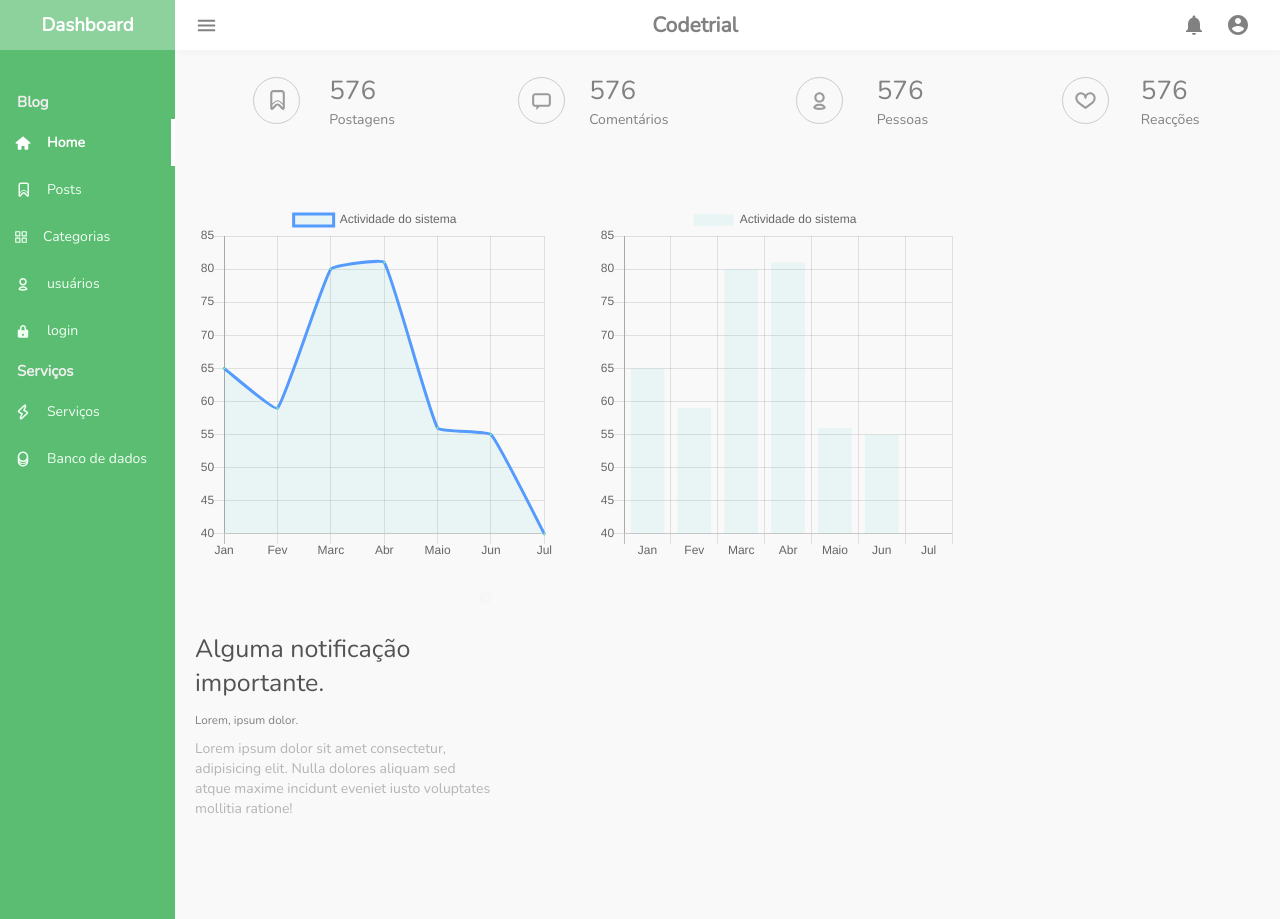
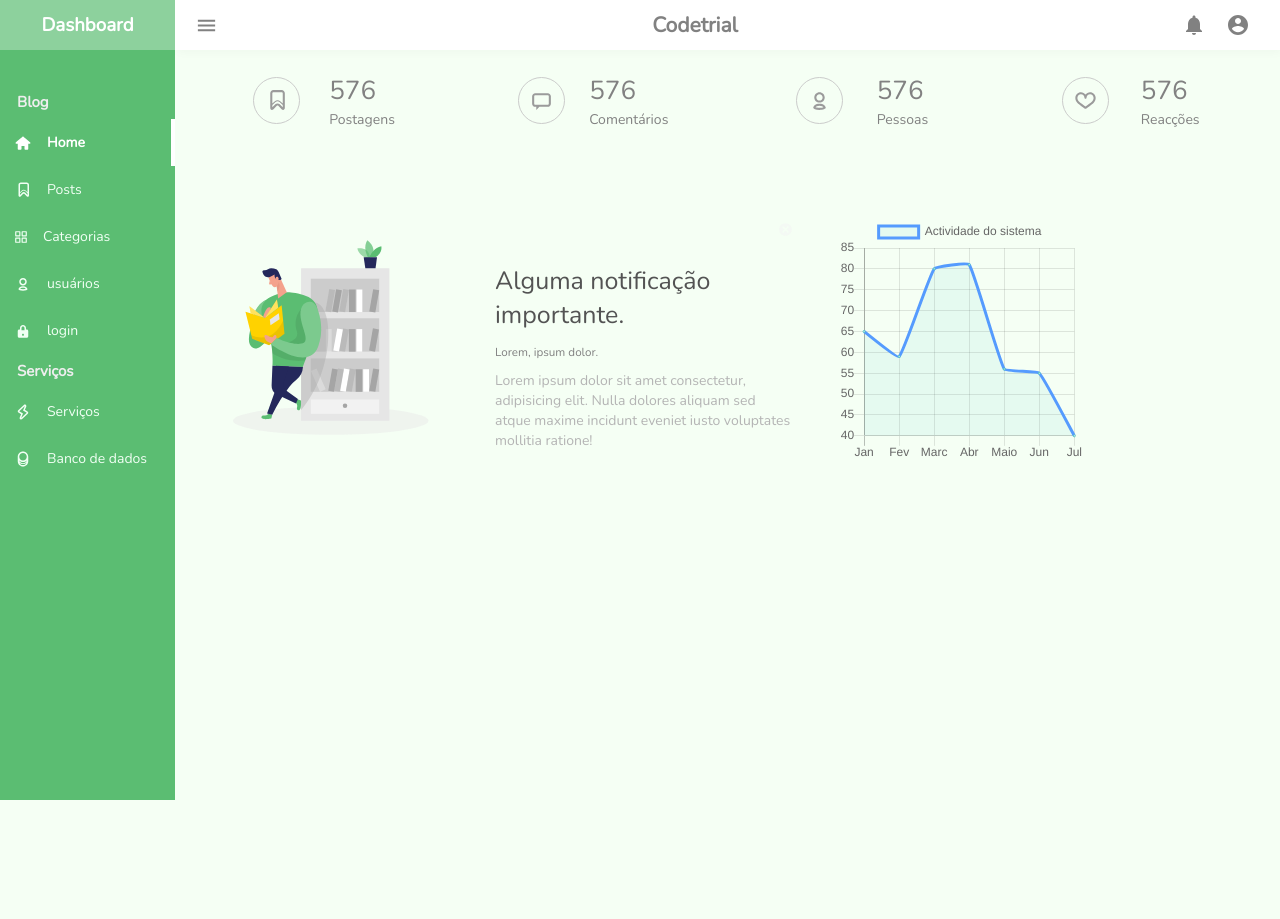
Before and after one commit to augusto-carlos/codekamba-dashboard, a React (Create React App) app: page / in a window 1280 px wide. After the commit the page ends 800 px from the top, so only its background shows below. Built offline with nearby package versions, Linux system fonts and the light colour scheme; no server answers.

Commit message:
Alterando a aparência da home page

```diff
--- a/src/global.css
+++ b/src/global.css
@@ -7,7 +7,7 @@
 
 }
 body {
-    background-color: #f9f9f9;
+    background-color: #f5fff4;
 }
 
 body , ul, li, a{
--- a/src/pages/Home/index.js
+++ b/src/pages/Home/index.js
@@ -4,6 +4,7 @@ import { Line, Bar } from 'react-chartjs-2';
 import { TiMessage, TiUserOutline, TiBookmark, TiHeartOutline, TiDelete } from 'react-icons/ti';
 
 import './styles.css'
+import imgHome from '../../assets/img-home.svg'
 
 export default function Home() {
 
@@ -33,7 +34,6 @@ export default function Home() {
             }
         ]
     };
-
 
     return (
         <div>
@@ -77,19 +77,8 @@ export default function Home() {
             </div>
 
             <div className="chart-container">
-                <div className="chart" style={{ width: '360px', height: '360px' }}>
-                    <Line
-                        data={data}
-                        options={{ maintainAspectRatio: false }}
-                    />
-                </div>
 
-                <div className="chart" style={{ width: '360px', height: '360px' }}>
-                    <Bar
-                        data={data}
-                        options={{ maintainAspectRatio: false }}
-                    />
-                </div>
+                <img src={imgHome} alt="imagem de tela inicial" width="300px" />
 
                 <div className="notification-container">
                     <div className="notification-header">
@@ -103,6 +92,12 @@ export default function Home() {
                     <p>Lorem ipsum dolor sit amet consectetur, adipisicing elit. Nulla dolores aliquam sed atque maxime incidunt eveniet iusto voluptates mollitia ratione!</p>
                 </div>
 
+                <div className="chart" style={{ width: '250px', height: '250px' }}>
+                    <Line
+                        data={data}
+                        options={{ maintainAspectRatio: false }}
+                    />
+                </div>
 
             </div>
 
```
Also changed, not shown: src/assets/img-home.svg (added).
